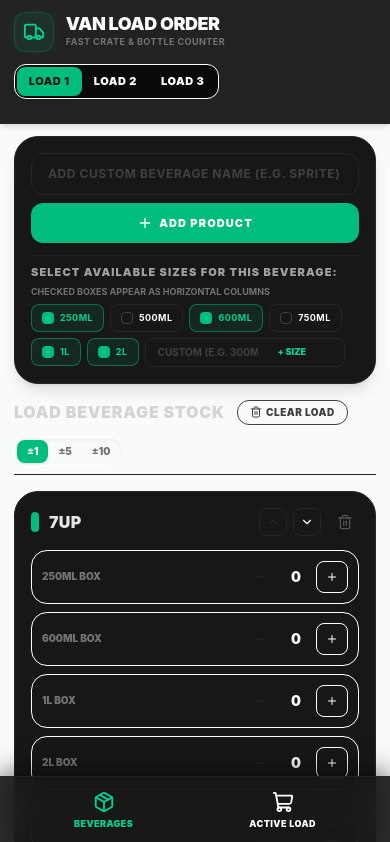
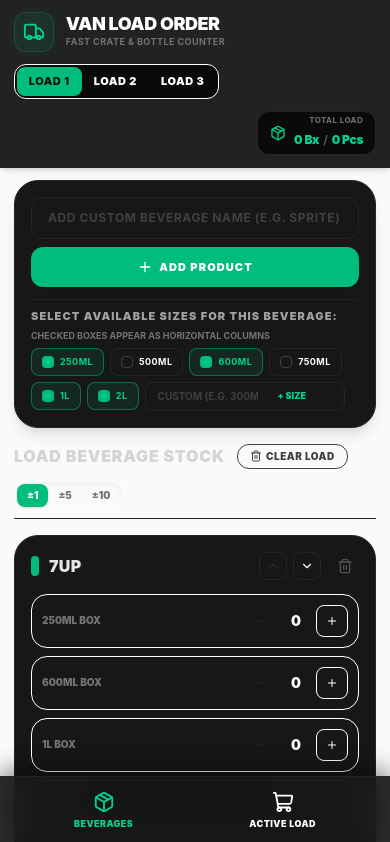
Before and after one commit to Tushar-s-kattimani/loading, a React (Vite) app: page / in a window 390 px wide. Shown: the top 842 px of the page. Built offline with nearby package versions, Linux system fonts and the light colour scheme.

Commit message:
feat: show total load prominently in header, sidebar summary panel, and at the top of exported PDFs

```diff
--- a/src/App.tsx
+++ b/src/App.tsx
@@ -473,13 +473,15 @@ export default function App() {
             </div>
           </div>
 
-          <div className="flex items-center gap-2.5 self-end sm:self-auto">
-            {/* Desktop Totals Display */}
-            <div className="hidden md:flex items-center gap-2 bg-neutral-950 border border-neutral-800 px-3 py-1 rounded-xl">
-              <Package className="w-4.5 h-4.5 text-emerald-400" />
+          <div className="flex items-center gap-2.5 self-end sm:self-auto shrink-0">
+            {/* Responsive Totals Display (Visible on both Mobile and Desktop) */}
+            <div className="flex items-center gap-2 bg-neutral-950 border border-neutral-800 px-3 py-1 rounded-xl shadow-inner">
+              <Package className="w-4 h-4 text-emerald-400" />
               <div className="text-right">
-                <span className="text-neutral-500 text-[8px] font-bold uppercase tracking-wider block">Total Items Loaded</span>
-                <span className="text-emerald-400 text-sm font-black tracking-tight leading-none">{totalCrates} Bx / {totalPiecesSum} Loose</span>
+                <span className="text-neutral-500 text-[8px] font-bold uppercase tracking-wider block leading-none mb-0.5">Total Load</span>
+                <span className="text-emerald-400 text-xs sm:text-sm font-black tracking-tight leading-none">
+                  {totalCrates} Bx <span className="text-neutral-600 font-bold mx-0.5">/</span> {totalPiecesSum} Pcs
+                </span>
               </div>
             </div>
           </div>
@@ -976,6 +978,18 @@ export default function App() {
                 </div>
               ) : (
                 <div className="space-y-3.5">
+                  {/* Grand Total Load Cards in App Sidebar */}
+                  <div className="grid grid-cols-2 gap-2 bg-neutral-955 border border-neutral-850 p-2.5 rounded-2xl shadow-inner">
+                    <div className="bg-emerald-500/5 border border-emerald-500/10 p-2 rounded-xl text-center">
+                      <span className="text-neutral-500 text-[8px] font-black uppercase tracking-wider block mb-0.5">Total Crates</span>
+                      <span className="text-emerald-400 text-sm font-black tracking-tight">{totalCrates} Bx</span>
+                    </div>
+                    <div className="bg-amber-500/5 border border-amber-500/10 p-2 rounded-xl text-center">
+                      <span className="text-neutral-550 text-[8px] font-black uppercase tracking-wider block mb-0.5">Total Pieces</span>
+                      <span className="text-amber-500 text-sm font-black tracking-tight">{totalPiecesSum} Pcs</span>
+                    </div>
+                  </div>
+
                   <div className="flex items-center justify-between">
                     <p className="text-[9px] text-neutral-500 uppercase font-black tracking-widest">{loadType} Details</p>
 
@@ -1347,6 +1361,18 @@ export default function App() {
               </div>
             </div>
 
+            {/* Dynamic Bold Total Load Summary Boxes for PDF */}
+            <div className="flex gap-4 mb-6" style={{ display: 'flex', gap: '16px', marginBottom: '24px' }}>
+              <div className="flex-1 p-3 rounded" style={{ flex: '1', padding: '12px', borderRadius: '8px', backgroundColor: '#f1f5f9', border: '2.5px solid black' }}>
+                <div style={{ fontSize: '9px', fontWeight: '900', textTransform: 'uppercase', color: '#475569', letterSpacing: '0.5px', marginBottom: '4px' }}>TOTAL CRATES / BOXES LOADED</div>
+                <div style={{ fontSize: '20px', fontWeight: '950', color: '#0f172a', lineHeight: '1' }}>{totalCrates} Bx</div>
+              </div>
+              <div className="flex-1 p-3 rounded" style={{ flex: '1', padding: '12px', borderRadius: '8px', backgroundColor: '#fffbeb', border: '2.5px solid black' }}>
+                <div style={{ fontSize: '9px', fontWeight: '900', textTransform: 'uppercase', color: '#b45309', letterSpacing: '0.5px', marginBottom: '4px' }}>TOTAL LOOSE PIECES LOADED</div>
+                <div style={{ fontSize: '20px', fontWeight: '950', color: '#78350f', lineHeight: '1' }}>{totalPiecesSum} Pcs</div>
+              </div>
+            </div>
+
             <table className="print-table">
               <thead>
                 <tr>
```
